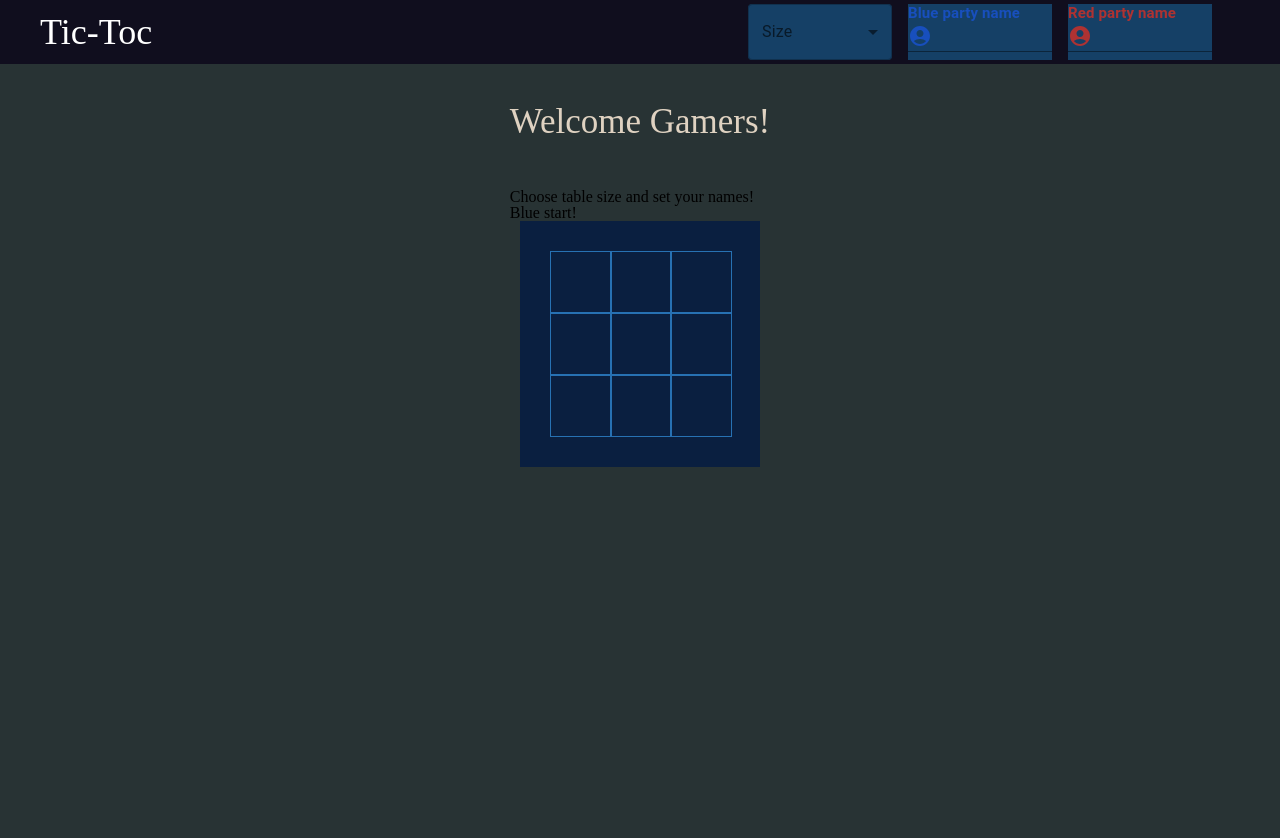
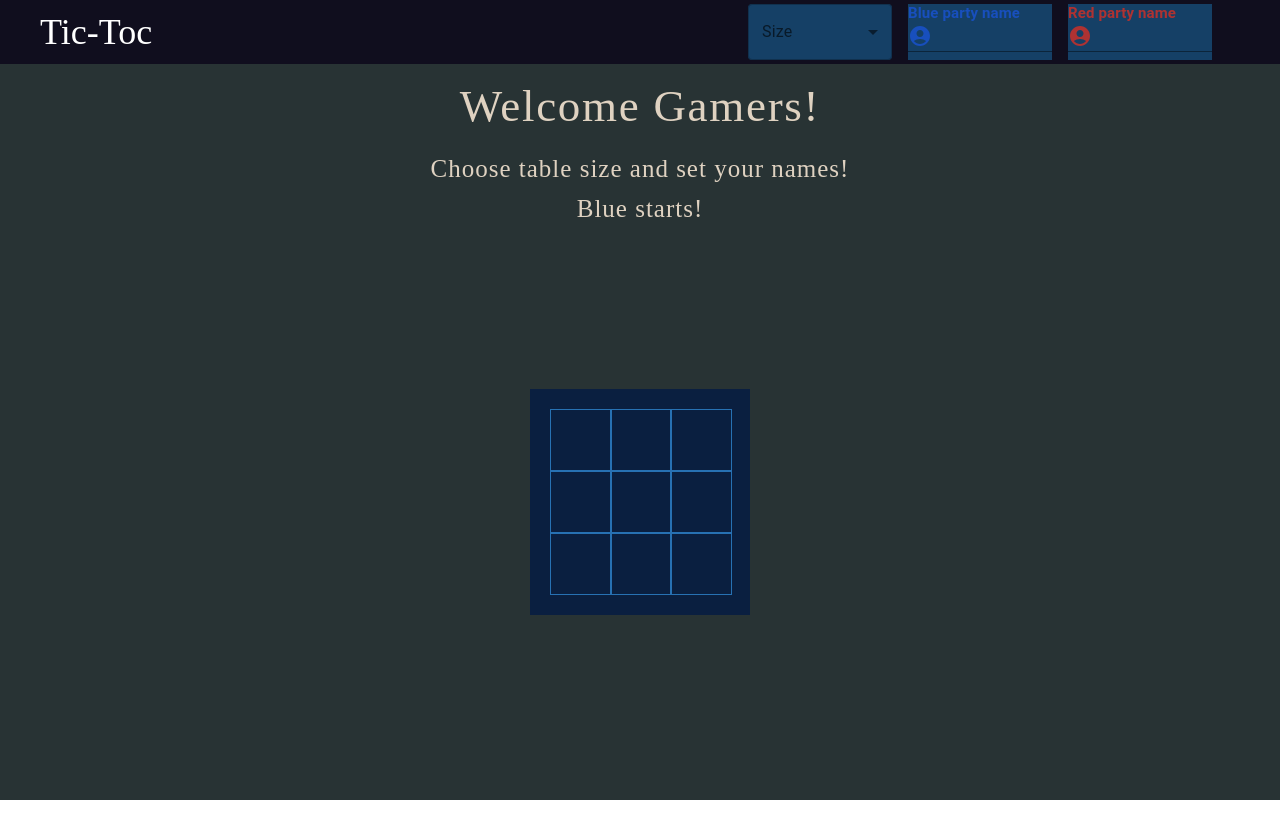
Before and after one commit to tothandras2019/tic-toc-is-action, a React (Create React App) app: page / in a window 1280 px wide. Shown: the top 838 px of the page. After the commit the page ends 800 px from the top, so only its background shows below. Built offline with nearby package versions, Linux system fonts and the light colour scheme.

Commit message:
sorting in deep level ready

```diff
--- a/src/App.js
+++ b/src/App.js
@@ -16,13 +16,13 @@ function App() {
     <div className='App'>
       <Navigation />
       <section>
-        <div>
+        <div className='message-container'>
           {!(parties.blueName && parties.redName) ? (
             <>
               <h3>Welcome Gamers!</h3>
               <h4>
                 Choose table size and set your names! <br />
-                Blue start!
+                Blue starts!
               </h4>
             </>
           ) : (
--- a/src/AppMain.css
+++ b/src/AppMain.css
@@ -7,6 +7,7 @@ body::-webkit-scrollbar {
 }
 
 .App nav {
+  position: fixed;
   width: 100%;
   height: 8vh;
   background-color: #100e1e;
@@ -14,14 +15,29 @@ body::-webkit-scrollbar {
 .App section {
   width: 100%;
   height: 100vh;
+  padding-top: 8vh;
+  box-sizing: border-box;
   background-color: #283334;
   display: flex;
   flex-direction: column;
   align-items: center;
   justify-content: flex-start;
 }
-.App section h3 {
-  margin: 40px 0 50px;
-  font-size: 35px;
+.App section .message-container {
+  padding: 10px 0;
+  height: 305px;
+}
+.App section .message-container h3 {
+  margin: 10px 0 20px;
+  font-size: 45px;
+  letter-spacing: 1.7px;
   color: rgb(223, 210, 193);
+  text-align: center;
+}
+.App section .message-container h4 {
+  font-size: 25px;
+  color: rgb(223, 210, 193);
+  text-align: center;
+  line-height: 1.6;
+  letter-spacing: 1px;
 }/*# sourceMappingURL=AppMain.css.map */
--- a/src/AppMain.scss
+++ b/src/AppMain.scss
@@ -10,6 +10,7 @@ body {
 
 .App {
   nav {
+    position: fixed;
     width: 100%;
     height: 8vh;
     background-color: $nav-color;
@@ -18,16 +19,32 @@ body {
   section {
     width: 100%;
     height: 100vh;
+    padding-top: 8vh;
+    box-sizing: border-box;
     background-color: $main-color;
     display: flex;
     flex-direction: column;
     align-items: center;
     justify-content: flex-start;
 
-    h3 {
-      margin: 40px 0 50px;
-      font-size: 35px;
-      color: $primary;
+    .message-container {
+      padding: 10px 0;
+      height: 305px;
+
+      h3 {
+        margin: 10px 0 20px;
+        font-size: 45px;
+        letter-spacing: 1.7px;
+        color: $primary;
+        text-align: center;
+      }
+      h4 {
+        font-size: 25px;
+        color: $primary;
+        text-align: center;
+        line-height: 1.6;
+        letter-spacing: 1px;
+      }
     }
   }
 }
--- a/src/components/field/field-component.jsx
+++ b/src/components/field/field-component.jsx
@@ -2,10 +2,11 @@ import './field-component.css'
 
 export const Field = ({ tableField, handleFieldClick }) => {
   const { index, mark } = tableField
+  const [row, column] = index
 
   return (
     <div className={`table`}>
-      <button className={mark ? 'appear' : ''} id={`${index}`} onClick={handleFieldClick}>
+      <button className={mark ? 'appear' : ''} data-row={row} data-column={column} onClick={handleFieldClick}>
         <p>{mark}</p>
       </button>
     </div>
--- a/src/components/table/table-component.css
+++ b/src/components/table/table-component.css
@@ -4,7 +4,8 @@
   background-color: #0a1f40;
   height: fit-content;
   width: fit-content;
-  padding: 30px;
+  padding: 20px;
+  margin-bottom: 20px;
   box-sizing: border-box;
   scale: 0;
   animation: appear-table;
--- a/src/components/table/table-component.jsx
+++ b/src/components/table/table-component.jsx
@@ -11,18 +11,20 @@ export const Table = ({ size }) => {
   const [table, setTable] = useState(null)
   const [style, setStyle] = useState({})
   const [isOpointment, setIsOpointment] = useState(true)
-  const [fieldId, setFieldId] = useState(null)
-  const [redPartySteps, setRedPartySteps] = useState('')
-  const [bluePartySteps, setBluePartySteps] = useState('')
+  const [fieldId, setFieldId] = useState([])
+  const [redPartySteps, setRedPartySteps] = useState([])
+  const [bluePartySteps, setBluePartySteps] = useState([])
 
   const { step, setStep } = useContext(OpponentContexts)
   const { turn, setTurn } = useContext(ActualTurnContext)
+
+  // placeholder.push({ index: `${i}-${j}`, mark: '' })
 
   useEffect(() => {
     if (!size) return
     const placeholder = []
     for (let i = 1; i <= size; i++) {
-      for (let j = 1; j <= size; j++) placeholder.push({ index: `${i}-${j}`, mark: '' })
+      for (let j = 1; j <= size; j++) placeholder.push({ index: [i, j], mark: '' })
     }
 
     setTable(() => placeholder)
@@ -36,22 +38,22 @@ export const Table = ({ size }) => {
   }, [isOpointment])
 
   useEffect(() => {
-    if (!fieldId) return
-    const findClickedField = table.map((field) => {
-      if (field.index === fieldId) {
-        field.mark = isOpointment ? '🔵' : '❌'
+    if (fieldId.length === 0) return
+    const findClickedField = table.map((fields) => {
+      if (fields.index[0] === fieldId[0] && fields.index[1] === fieldId[1]) {
+        fields.mark = isOpointment ? '🔵' : '❌'
         if (isOpointment) {
-          setBluePartySteps((prevSteps) => (prevSteps += fieldId))
+          setBluePartySteps((prevSteps) => [...prevSteps, fieldId])
           setTurn('red')
         } else {
-          setRedPartySteps((prevSteps) => (prevSteps += fieldId))
+          setRedPartySteps((prevSteps) => [...prevSteps, fieldId])
           setTurn('blue')
         }
 
         setIsOpointment(() => !isOpointment)
-        return field
+        return fields
       }
-      return field
+      return fields
     })
     setTable(() => findClickedField)
     return () => {}
@@ -59,7 +61,7 @@ export const Table = ({ size }) => {
 
   useEffect(() => {
     setStep((prev) => ({ ...prev, blue: bluePartySteps }))
-    // console.log(step)
+    CheckSteps(bluePartySteps)
 
     return () => {}
   }, [bluePartySteps])
@@ -70,8 +72,10 @@ export const Table = ({ size }) => {
   }, [redPartySteps])
 
   const handleFieldClick = (event) => {
-    const fieldID = event.target.id
-    setFieldId(fieldID)
+    const row = parseInt(event.target.dataset.row)
+    const column = parseInt(event.target.dataset.column)
+
+    setFieldId(() => [row, column])
   }
 
   const checkRow = (fields) => {}
@@ -87,3 +91,47 @@ export const Table = ({ size }) => {
     </div>
   )
 }
+
+const CheckSteps = (fields) => {
+  const checkRow = (fields) => {
+    const sorted = fields.sort((a, b) => {
+      if (a[0] < b[0]) return -1
+      if (a[0] > b[0]) return 1
+      if ((a[0] = b[0])) {
+        if (a[1] < b[1]) return -1
+        if (a[1] > b[1]) return 1
+      }
+      return 0
+    })
+  }
+  const checkColumn = (fields) => {
+    const sorted = fields.sort((a, b) => {
+      if (a[1] < b[1]) return -1
+      if (a[1] > b[1]) return 1
+      if ((a[1] = b[1])) {
+        if (a[0] < b[0]) return -1
+        if (a[0] > b[0]) return 1
+      }
+      return 0
+    })
+  }
+  const checkDiagonalLeftToRightButton = (fields) => {
+    const sorted = fields.sort((a, b) => {
+      if (a[0] < b[0] && a[1] < b[1]) return -1
+      if (a[0] > b[0] && a[1] > b[1]) return 1
+      return 0
+    })
+  }
+  const checkDiagonalRightToLeftButton = (fields) => {
+    const sorted = fields.sort((a, b) => {
+      if (a[0] < b[0] && a[1] > b[1]) return -1
+      if (a[0] > b[0] && a[1] < b[1]) return 1
+      return 0
+    })
+  }
+
+  checkRow(fields)
+  checkColumn(fields)
+  checkDiagonalLeftToRightButton(fields)
+  checkDiagonalRightToLeftButton(fields)
+}
--- a/src/components/table/table-component.scss
+++ b/src/components/table/table-component.scss
@@ -5,7 +5,8 @@
   background-color: $table-background-color;
   height: fit-content;
   width: fit-content;
-  padding: 30px;
+  padding: 20px;
+  margin-bottom: 20px;
   box-sizing: border-box;
   scale: 0;
   animation: appear-table;
```
Also changed, not shown: 2 other files (tests, documents, lock files or other folders).
